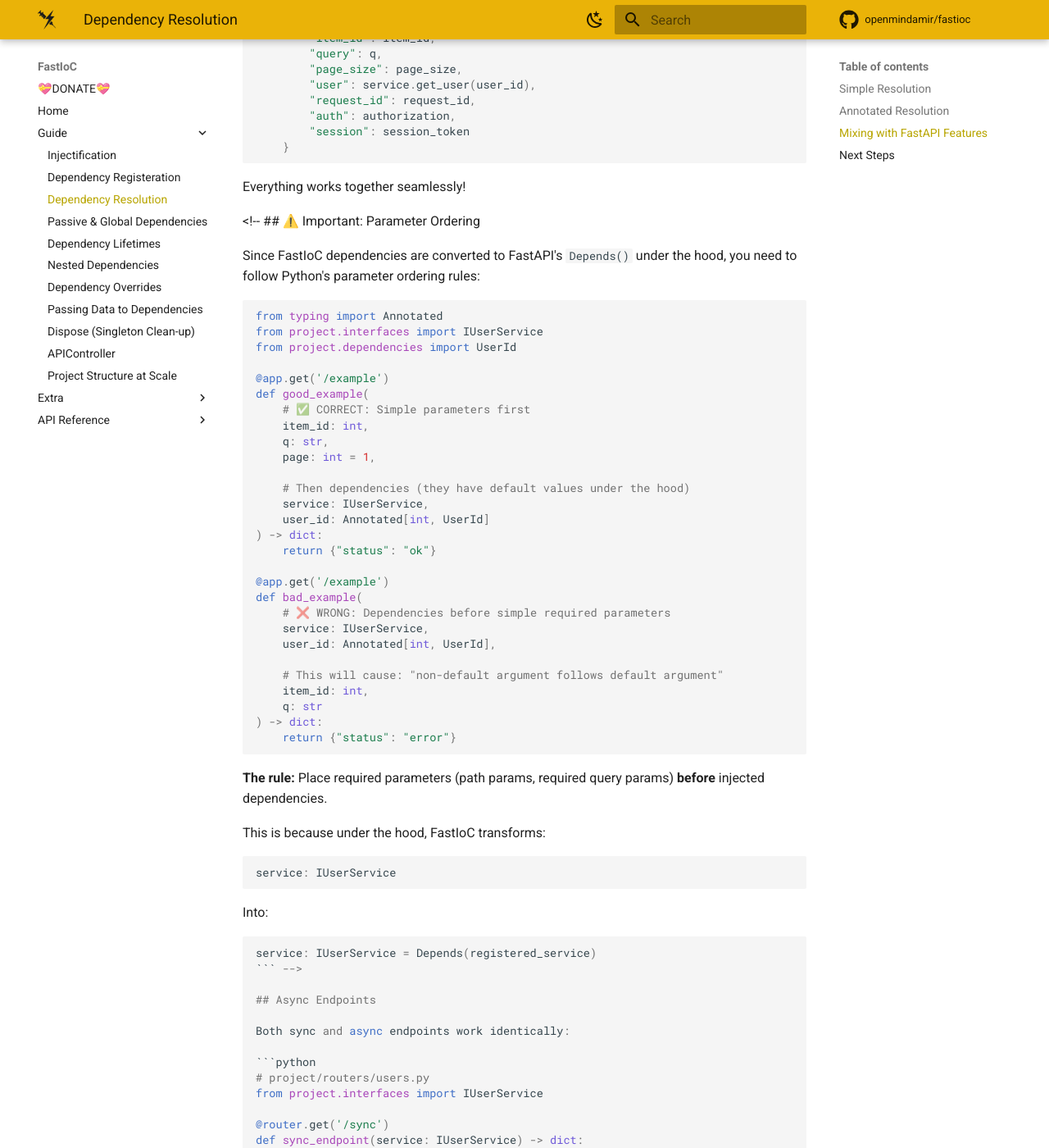
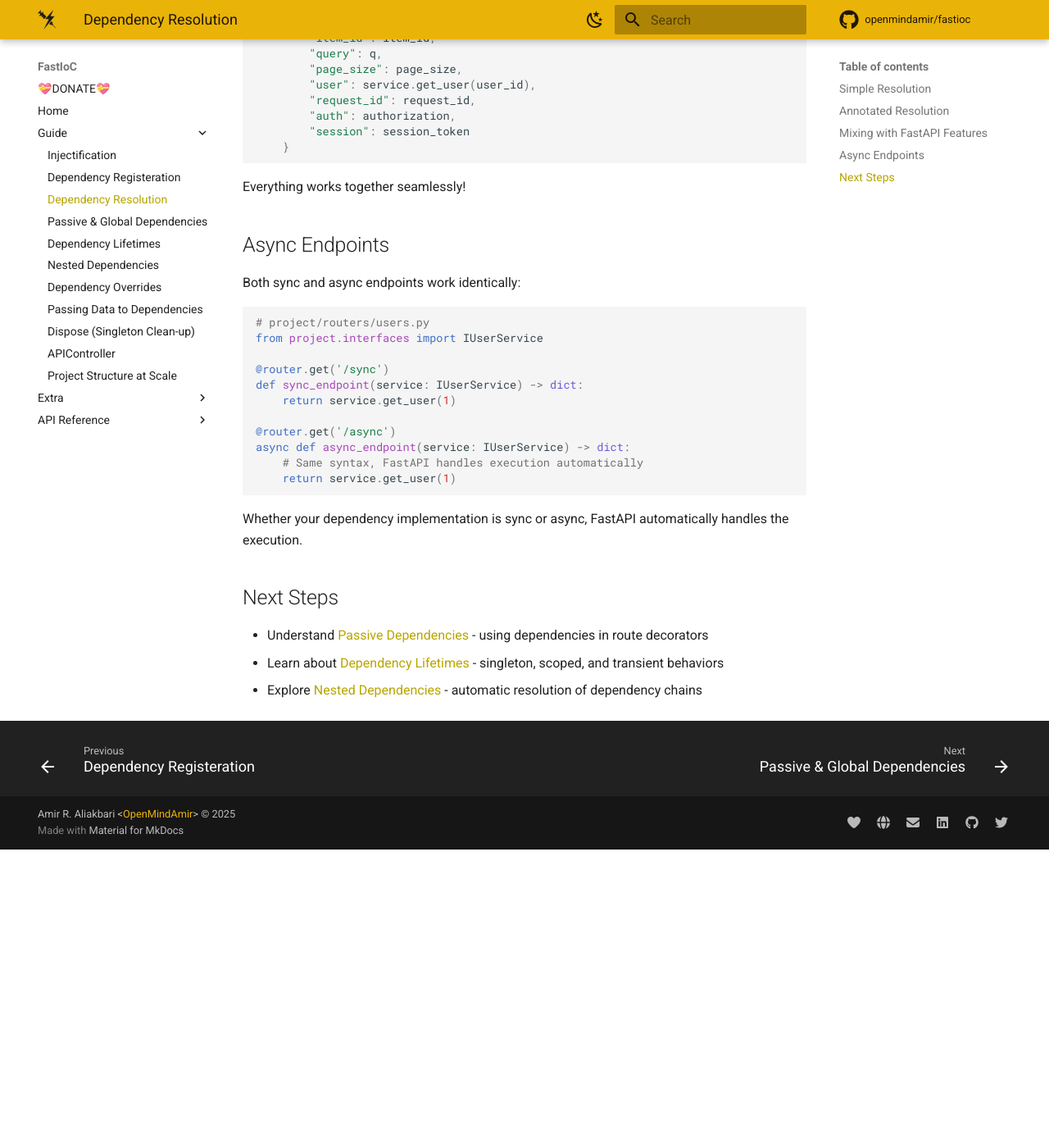
Before and after one commit to OpenMindAmir/FastIoC, an MkDocs documentation site: the page built from docs/resolve.md, in a window 1280 px wide and 1400 px high, scrolled down 2688 px. Shown: the whole window at 82% size. Built offline with MkDocs 1.6.1 and Material for MkDocs 9.7.7, drawn with Linux system fonts in a browser that asks for light colours; comment, search, counter and statistics services are not loaded; after the commit the page ends 3724 px from its top, so only the background shows below that.

Commit message:
Fixed some mistakes in docs

````diff
--- a/docs/resolve.md
+++ b/docs/resolve.md
@@ -127,52 +127,6 @@ async def get_item(
 
 Everything works together seamlessly!
 
-<!-- ## ⚠️ Important: Parameter Ordering
-
-Since FastIoC dependencies are converted to FastAPI's `Depends()` under the hood, you need to follow Python's parameter ordering rules:
-
-```python
-from typing import Annotated
-from project.interfaces import IUserService
-from project.dependencies import UserId
-
-@app.get('/example')
-def good_example(
-    # ✅ CORRECT: Simple parameters first
-    item_id: int,
-    q: str,
-    page: int = 1,
-
-    # Then dependencies (they have default values under the hood)
-    service: IUserService,
-    user_id: Annotated[int, UserId]
-) -> dict:
-    return {"status": "ok"}
-
-@app.get('/example')
-def bad_example(
-    # ❌ WRONG: Dependencies before simple required parameters
-    service: IUserService,
-    user_id: Annotated[int, UserId],
-
-    # This will cause: "non-default argument follows default argument"
-    item_id: int,
-    q: str
-) -> dict:
-    return {"status": "error"}
-```
-
-**The rule:** Place required parameters (path params, required query params) **before** injected dependencies.
-
-This is because under the hood, FastIoC transforms:
-```python
-service: IUserService
-```
-Into:
-```python
-service: IUserService = Depends(registered_service)
-``` -->
-
 ## Async Endpoints
 
 Both sync and async endpoints work identically:
````
Also changed, not shown: docs/hook.md (+5 -5 lines), docs/lifetime.md (+1 -1 lines), docs/nested.md (+1 -1 lines).
